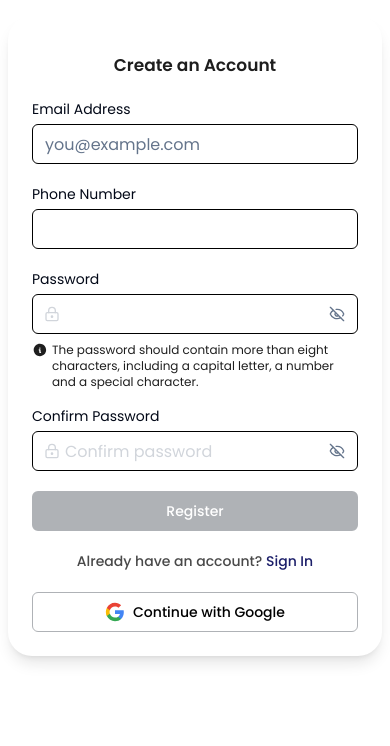
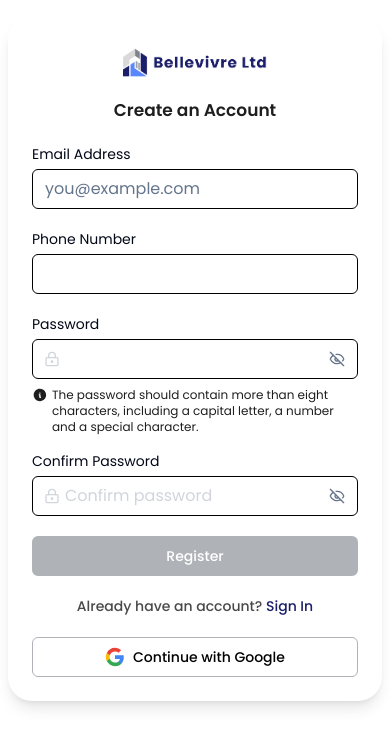
Before and after one commit to Nwachukwuchinedu/bellavire-frontend, a React (Vite) app: page /auth/register in a window 390 px wide. Shown: the top 746 px of the page. Built offline with nearby package versions, Linux system fonts and the light colour scheme.

Commit message:
modified:   src/pages/auth/Register.tsx

```diff
--- a/src/pages/auth/Register.tsx
+++ b/src/pages/auth/Register.tsx
@@ -311,11 +311,7 @@ const Register = () => {
       <div className="w-full lg:w-1/2 lg:ml-[50%] flex items-center justify-center px-2 py-4 lg:px-4">
         <div className="bg-white rounded-[24px] w-full max-w-md p-6 shadow-lg">
           <div className="flex flex-col items-center mb-6">
-            <img
-              src={Logo}
-              alt="logo"
-              className="hidden lg:block w-36 md:w-52"
-            />
+            <img src={Logo} alt="logo" className="w-36 md:w-52" />
             <h2 className="mt-4 text-[#1e1e1e] font-semibold text-[17px] md:text-[24px] leading-[19px]">
               Create an Account
             </h2>
```
